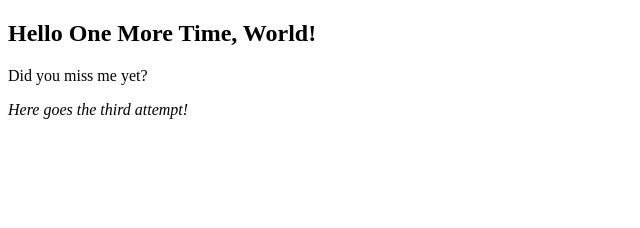
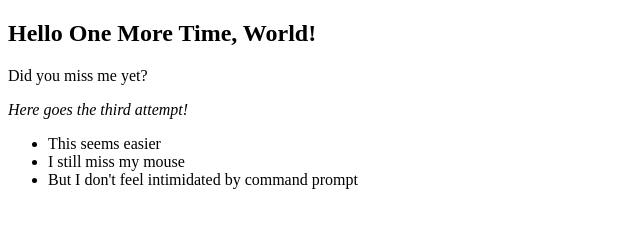
Before and after one commit to joe-r-davis/-day1c, a plain HTML site: page index.html in a window 1280 px wide. Shown: the whole page, without its empty margins (0-640 px from the left). Drawn offline with Linux system fonts and the light colour scheme.

Commit message:
second commit

```diff
--- a/index.html
+++ b/index.html
@@ -10,6 +10,10 @@
     <h2>Hello One More Time, World!</h2>
     <p>Did you miss me yet?</p>
     <p><em>Here goes the third attempt!</em></p>
-
+    <ul>
+        <li>This seems easier</li>
+        <li>I still miss my mouse</li>
+        <li>But I don't feel intimidated by command prompt</li>
+    </ul>
 </body>
 </html>
```
